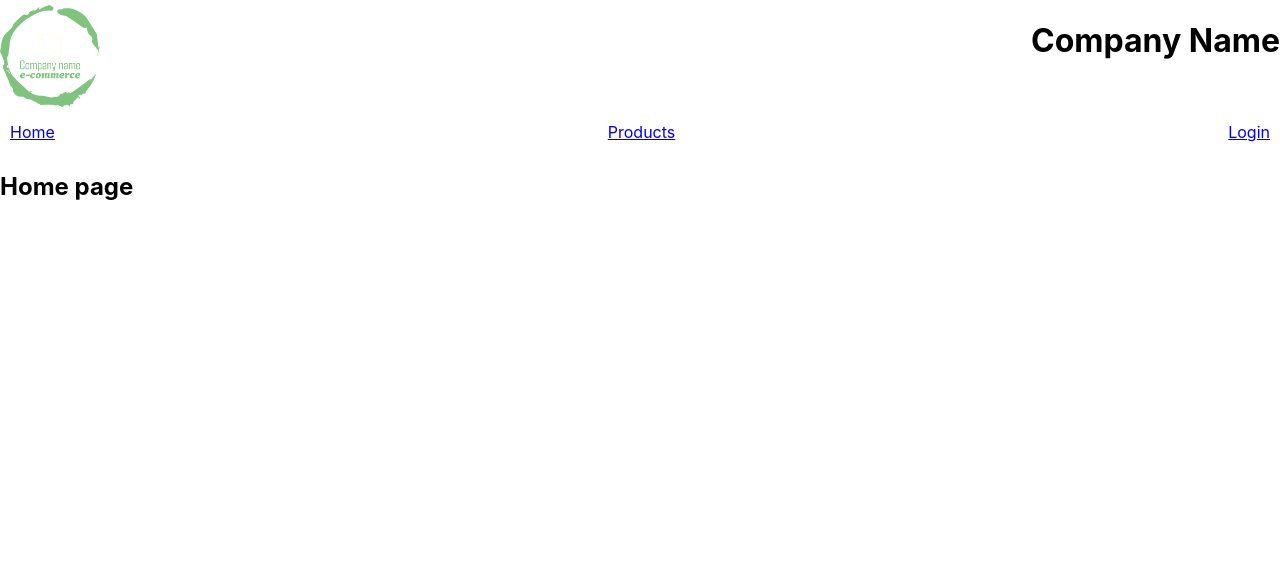
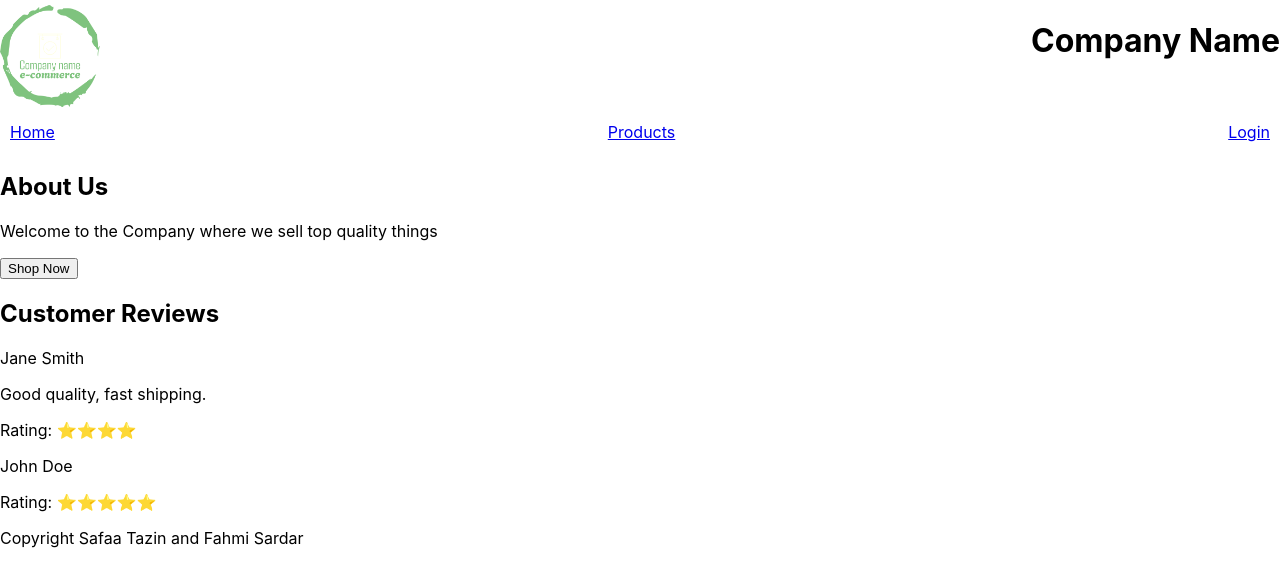
Before and after one commit to FahmiSar/ENSF-381-Assignment-4, a React (Create React App) app: page / in a window 1280 px wide. Shown: the top 586 px of the page. Built offline with nearby package versions, Linux system fonts and the light colour scheme.

Commit message:
Homepage is Now Complete

```diff
--- a/src/App.js
+++ b/src/App.js
@@ -1,12 +1,14 @@
 import './App.css';
-import Homepage from "./component/Homepage"
 import { Routes, Route } from 'react-router-dom';
+import Homepage from "./component/Homepage";
+import Productpage from "./component/Productpage";
 
 function App() {
   return (
     <div className='container'>
       <Routes>
         <Route path ="/" element = {<Homepage/>}/>
+        <Route path = "/Productpage" element = {<Productpage/>}/>
       </Routes>
     </div>
   );
--- a/src/component/Footer.js
+++ b/src/component/Footer.js
@@ -0,0 +1,9 @@
+import React from "react";
+
+function Footer(){
+    return(
+        <footer> Copyright Safaa Tazin and Fahmi Sardar</footer>
+    );
+}
+
+export default Footer;
--- a/src/component/Header.js
+++ b/src/component/Header.js
@@ -10,7 +10,7 @@ function Header() {
 			</div>
             <nav className = "nav">
                 <Link to="/Homepage">Home</Link>
-                <Link to="/ProductList">Products</Link>
+                <Link to="/Productpage">Products</Link>
                 <Link to="/login">Login</Link>
             </nav>
 		</>
--- a/src/component/HomeMainSection.js
+++ b/src/component/HomeMainSection.js
@@ -0,0 +1,61 @@
+import React, {useState, useEffect} from "react";
+import {Link} from "react-router-dom";
+import reviewData from "../data/reviews"
+
+function HomeMainSection(){
+    const [firstReview, setFirstReview] = useState(null);
+    const [secondReview, setSecondReview] = useState(null);
+
+    useEffect(() =>{
+        // Math.random() gives you a random number between 0 and 1 (like 0.4)
+        const randomIndex = Math.floor(Math.random() * reviewData.length);
+        setFirstReview(reviewData[randomIndex]);
+
+        let secondRandomIndex;
+        do{
+            secondRandomIndex = Math.floor(Math.random() * reviewData.length);
+        }while(secondRandomIndex === randomIndex);
+        setSecondReview(reviewData[secondRandomIndex]);
+
+    }, []);
+
+    const renderStars = (stars) =>{
+        const starIcons = [];
+        for(let i = 0; i < stars; i++){
+            starIcons.push(<span key = {i}>⭐</span>);
+        }
+        return starIcons;
+    }
+
+    return(
+        <>
+            <h2>About Us</h2>
+            <p>Welcome to the Company where we sell top quality things</p>
+            <Link to="/Productpage">
+                <button type = "button">Shop Now</button>
+            </Link>
+
+            <h2>Customer Reviews</h2>
+            {firstReview && (
+                <div>
+                    <p>{firstReview.customerName}</p>
+                    <p>{firstReview.reviewContent}</p>
+                    <p>Rating: {renderStars(firstReview.stars)}</p>
+                </div>
+            )}
+
+            {secondReview && (
+                <div>
+                    <p>{secondReview.customerName}</p>
+                    <p>{secondReview.reviewcontent}</p>
+                    <p>Rating: {renderStars(secondReview.stars)}</p>
+                </div>
+            )}
+
+
+        </>
+    );
+}
+
+
+export default HomeMainSection;
--- a/src/component/Homepage.js
+++ b/src/component/Homepage.js
@@ -1,12 +1,15 @@
 import React from "react";
 import Header from "./Header";
+import Footer from "./Footer";
+import HomeMainSection from "./HomeMainSection";
 
 
 function Homepage(){
     return(
         <>
-            <Header />
-            <h2>Home page</h2>
+            <Header/>
+            <HomeMainSection/>
+            <Footer/>
         </>
     );
 }
--- /dev/null
+++ b/src/component/Productpage.js
@@ -0,0 +1,23 @@
+import React from "react";
+import Header from "./Header";
+import ProductList from "./ProductList";
+import Cart from "./Cart";
+import Footer from "./Footer";
+
+
+function Productpage(){
+    return(
+        <div className = "product-page">
+            <Header/>
+            <table>
+                <tr>
+                    <td><ProductList/></td>
+                    <td style={{verticalAlign: "top"}}><Cart/></td>
+                </tr>
+            </table>
+            <Footer/>
+        </div>
+    );
+}
+
+export default Productpage;
```
